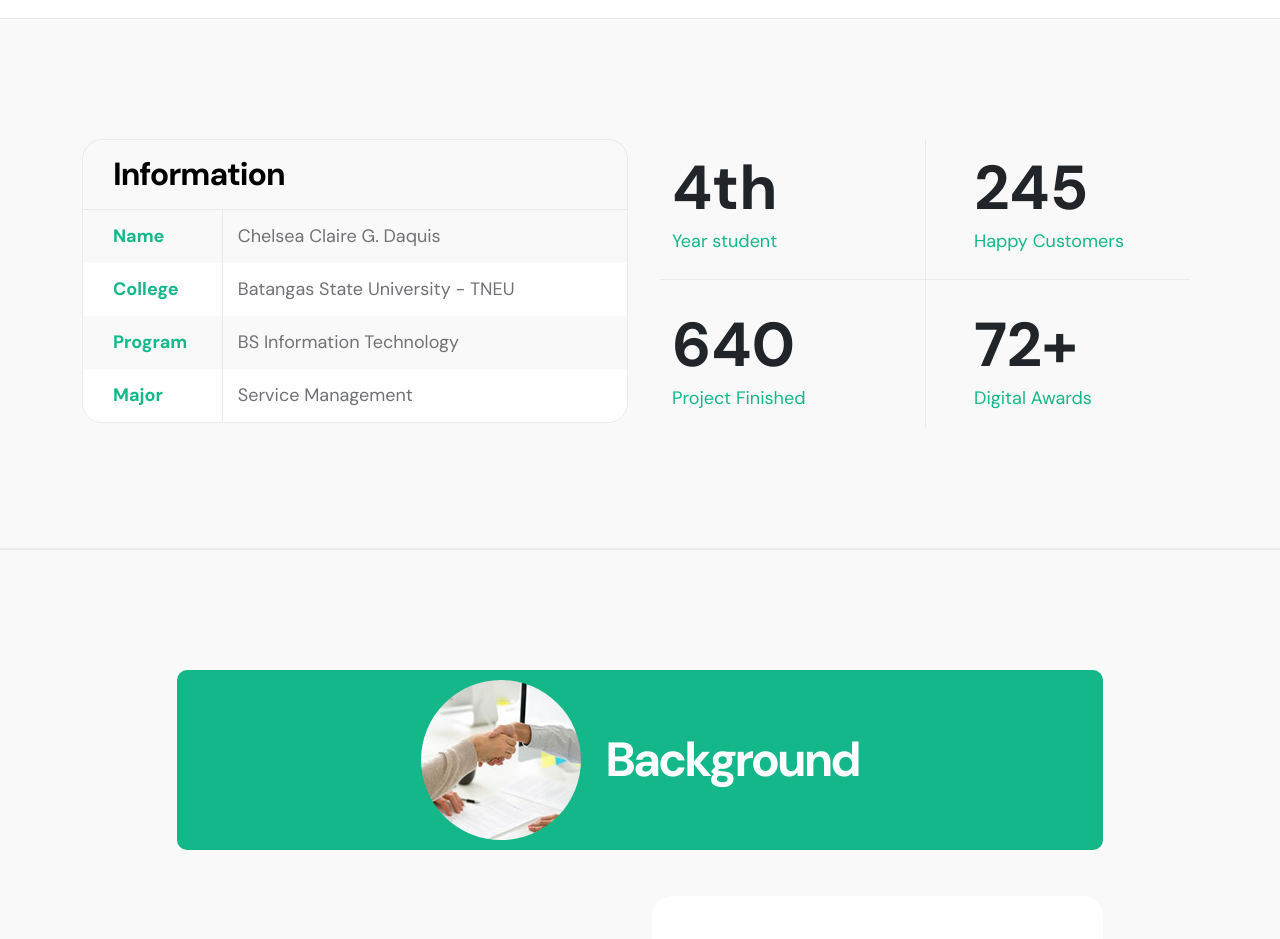
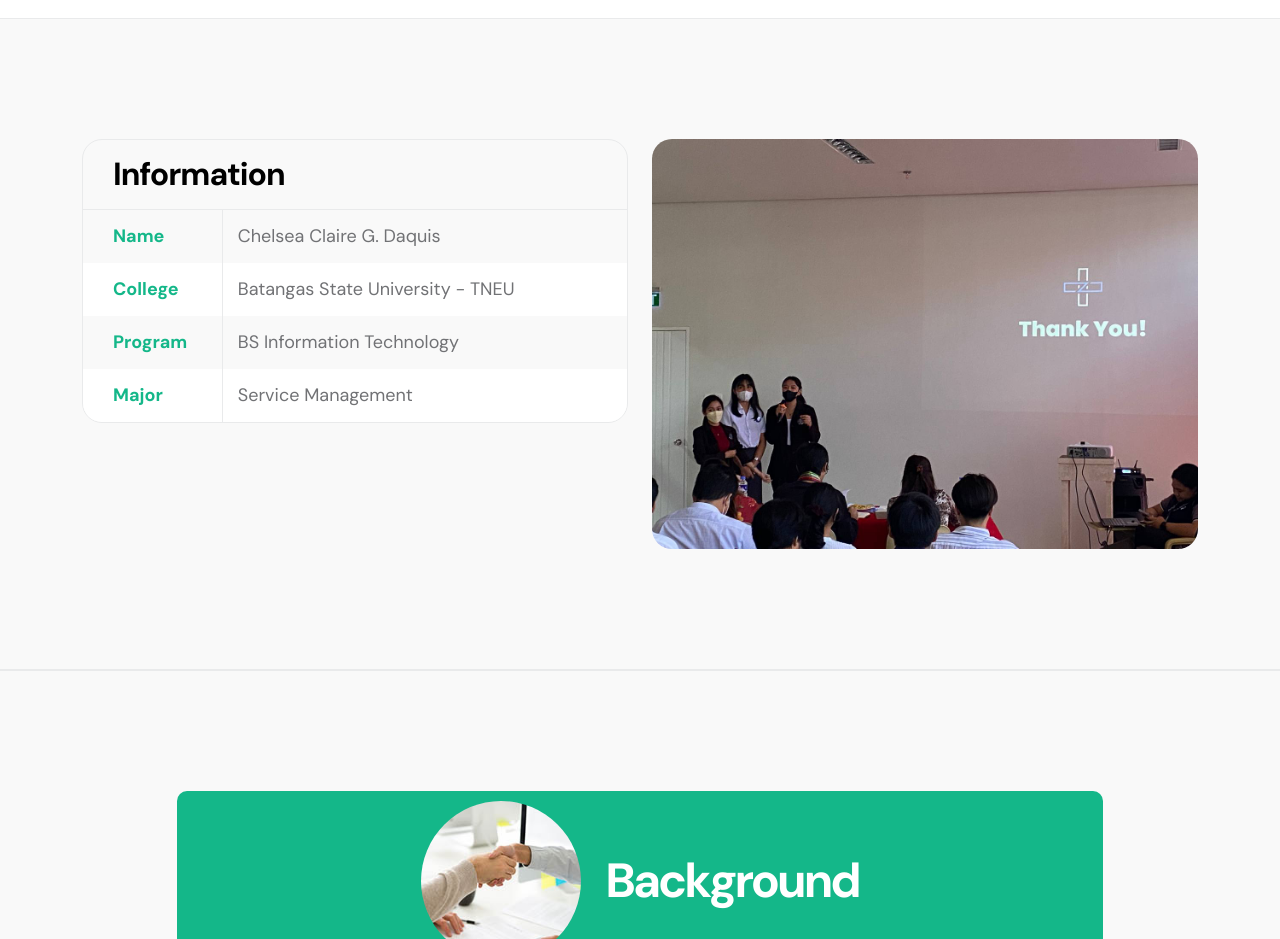
Before and after one commit to chelseaclairegd/internship-portfolio, a plain HTML site: page index.html in a window 1280 px wide. Shown: the part 1320-2259 px from the top of the page. Drawn offline with Linux system fonts and the light colour scheme.

Commit message:
second-commit

```diff
--- a/index.html
+++ b/index.html
@@ -183,34 +183,8 @@ https://templatemo.com/tm-578-first-portfolio
                             </div>
                         </div>
 
-                        <div class="col-lg-6 col-12 mt-5 mt-lg-0">
-                            <div class="about-thumb">
-                                <div class="row">
-                                    <div class="col-lg-6 col-6 featured-border-bottom py-2">
-                                        <strong class="featured-numbers">4th</strong>
-
-                                        <p class="featured-text">Year student</p>
-                                    </div>
-
-                                    <div class="col-lg-6 col-6 featured-border-start featured-border-bottom ps-5 py-2">
-                                        <strong class="featured-numbers">245</strong>
-
-                                        <p class="featured-text">Happy Customers</p>
-                                    </div>
-
-                                    <div class="col-lg-6 col-6 pt-4">
-                                        <strong class="featured-numbers">640</strong>
-
-                                        <p class="featured-text">Project Finished</p>
-                                    </div>
-
-                                    <div class="col-lg-6 col-6 featured-border-start ps-5 pt-4">
-                                        <strong class="featured-numbers">72+</strong>
-
-                                        <p class="featured-text">Digital Awards</p>
-                                    </div>
-                                </div>
-                            </div>
+                        <div class="col-lg-6 col-12">
+                            <img src="images/pitch-during.jpg" class="about-image img-fluid" alt="">
                         </div>
 
                     </div>
```
Also changed, not shown: images/happy-bearded-young-man.jpg (deleted), images/pitch-during.jpg (added), images/portrait-happy-excited-man-holding-laptop-computer.png (deleted), images/projects/nikhil-KO4io-eCAXA-unsplash.jpg (deleted), images/projects/the-5th-IQYR7N67dhM-unsplash.jpg (deleted), images/projects/true-agency-9Bjog5FZ-oc-unsplash.jpg (deleted).
